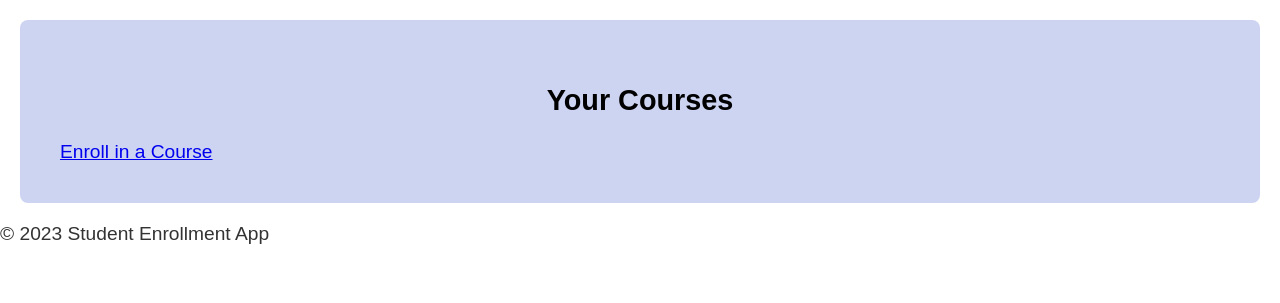
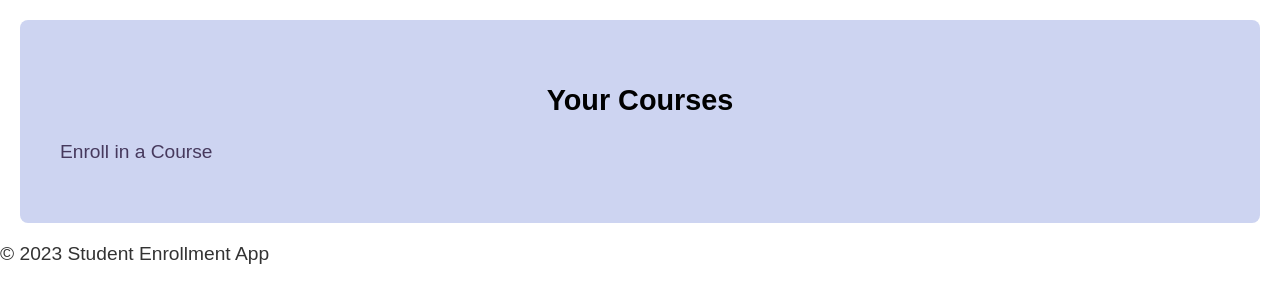
Before and after one commit to justin-chang-559/Lab_8_Mini_Project, a Flask app: page /student/courses in a window 1280 px wide. Shown: the part 99-402 px from the top of the page. Run offline with Flask 3, Linux system fonts and the light colour scheme; a user stored in the database is signed in.

Commit message:
litte change

```diff
--- a/app/static/base.css
+++ b/app/static/base.css
@@ -41,6 +41,10 @@
 nav ul li a {
     text-decoration: none;
     color: #4c57af;
+}
+a {
+    text-decoration: none;
+    color: #46395d;
 }
 
 /* section */
@@ -87,7 +91,7 @@
 .course-table td {
     padding: 12px 15px;
     text-align: center;
-    border: 1px solid rgb(209, 201, 219)
+    border: 1px solid rgb(209, 201, 219);
 }
 .course-table tbody tr:hover {
     background-color: #d4d4d4;
@@ -105,3 +109,7 @@
 .course-table button:hover {
     opacity: 0.8;
 }
+
+.merge {
+    border-right: none; /* 오른쪽 테두리 제거 */
+}
--- a/app/templates/student/courses.html
+++ b/app/templates/student/courses.html
@@ -2,10 +2,12 @@
 
 {% block content %}
   <h1>Your Courses</h1>
-  <ul>
-    {% for course in courses %}
-      <li>{{ course.name }}</li>
-    {% endfor %}
-  </ul>
   <a href="{{ url_for('student_enroll') }}">Enroll in a Course</a>
+  <table class="course-table">
+    <tr>
+      {% for course in courses %}
+        <td>{{ course.name }}</td>
+      {% endfor %}
+    </tr>
+  </table>
 {% endblock %}
--- a/app/utils.py
+++ b/app/utils.py
@@ -9,7 +9,7 @@
         raise FileNotFoundError(f"The file {file_path} does not exist.")
 
     default_password = "defaultpassword"  # Define a default password for new users
-    hashed_default_password = generate_password_hash(default_password)  # Hash the default password
+    hashed_default_password = generate_password_hash(default_password, method='pbkdf2:sha256')
 
     with open(file_path, 'r', encoding='utf-8-sig') as file:
         reader = csv.DictReader(file)
--- a/run.py
+++ b/run.py
@@ -10,4 +10,6 @@
         import_enrollment_data('Enrollment example data for Lab8.csv')
         create_admin_account()
 
-    app.run()
+    app.run(port=5002, debug=True)
+
+# defaultpassword
```
Also changed, not shown: requirements.txt (added, +15 -0 lines), app.db.
